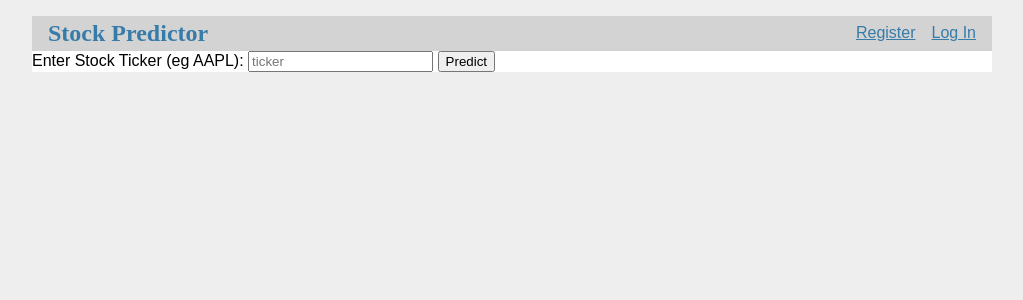
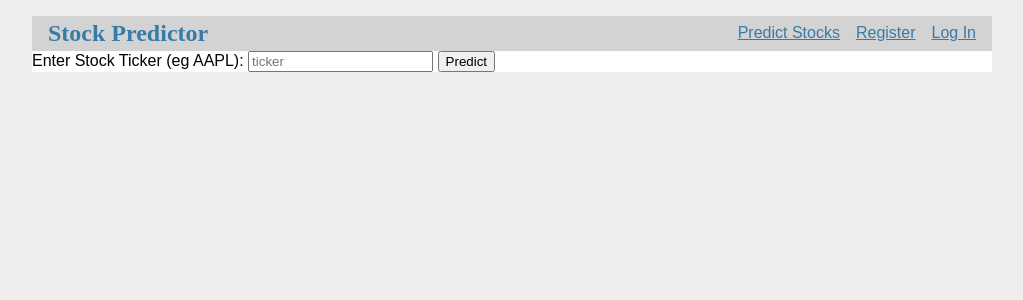
Before and after one commit to annalee3635-a11y/predictor, a Flask app: page /predictor in a window 1280 px wide. Shown: the top 300 px of the page, without its empty margins (128-1151 px from the left). Run offline with Flask 3, Linux system fonts and the light colour scheme.

Commit message:
can access predictor from index

```diff
--- a/templates/base.html
+++ b/templates/base.html
@@ -4,6 +4,7 @@
 <nav>
   <h1><a href="{{ url_for('home') }}">Stock Predictor</a></h1>
   <ul>
+    <li><a href="{{ url_for('predictor.pred') }}">Predict Stocks</a>
     {% if g.user %}
       <li><span>{{ g.user['username'] }}</span>
       <li><a href="{{ url_for('auth.logout') }}">Log Out</a>
--- a/templates/index.html
+++ b/templates/index.html
@@ -1,4 +1,6 @@
 {% extends 'base.html' %}
 
-              <p>This site predicts stock prices using an LSTM deep-learning model.
-              </p>
+{% block content %}
+    <p>This site predicts stock prices using an LSTM deep-learning model.
+    </p>
+{% endblock %}
```
